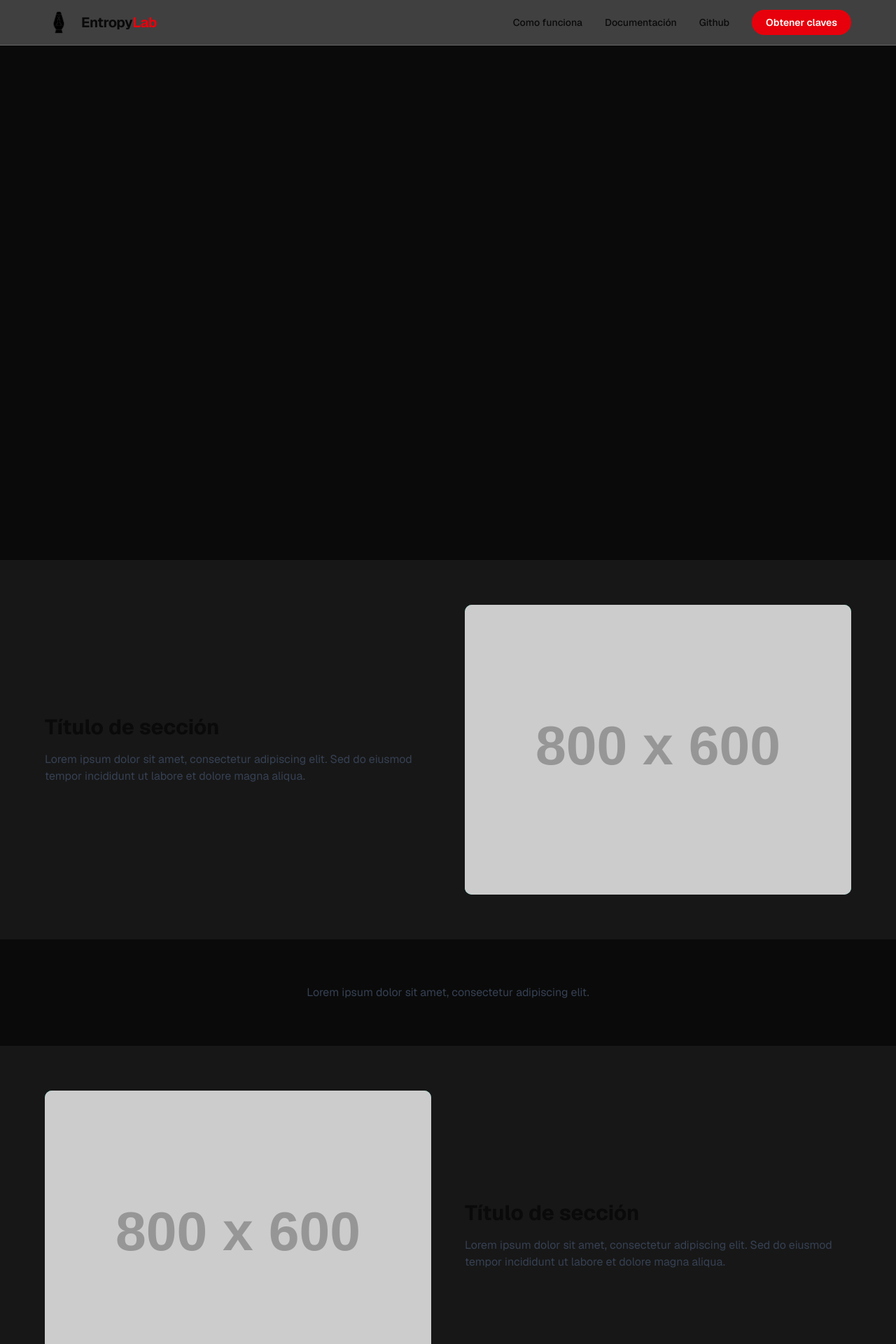
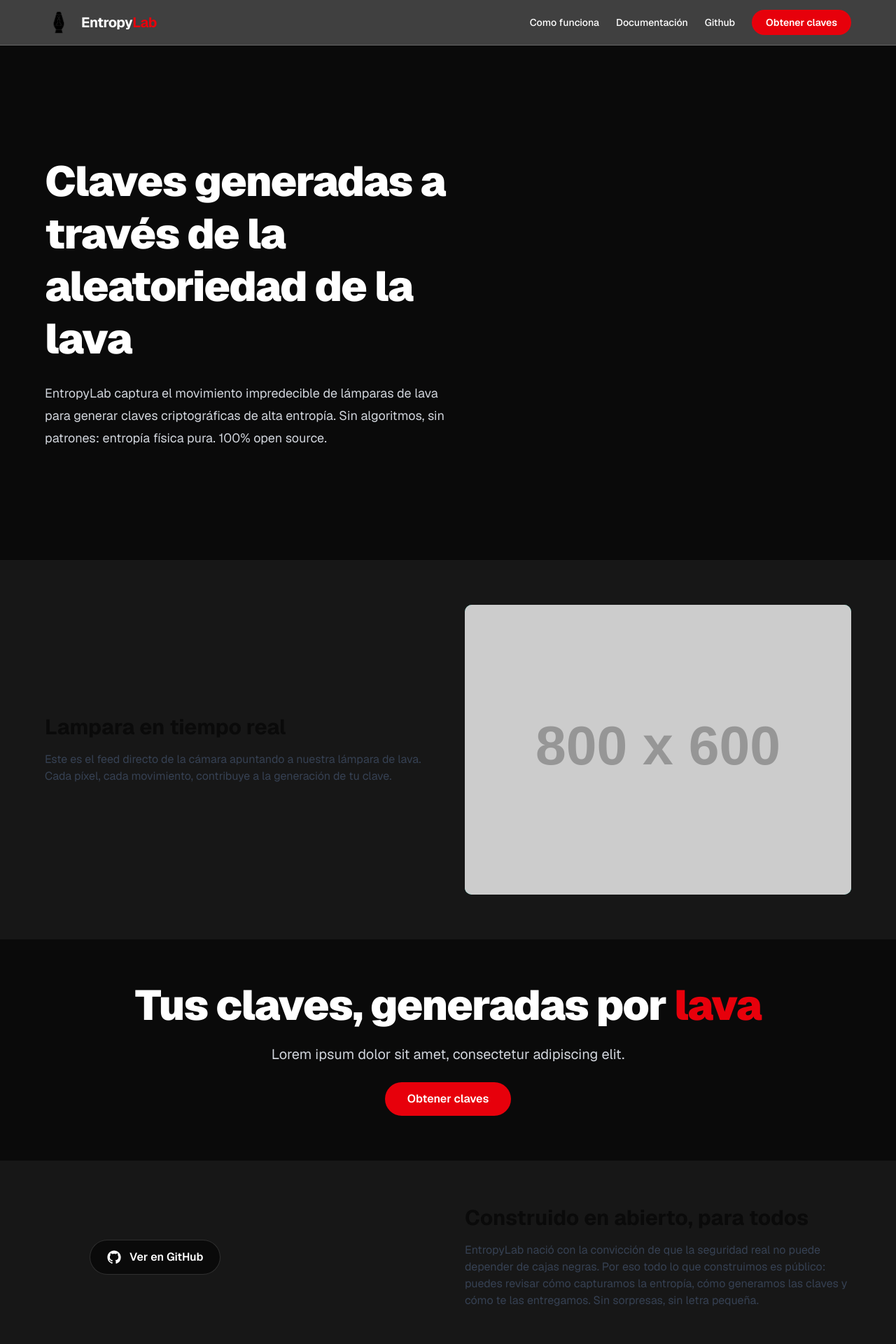
Before and after one commit to Lord-Pat/EntropyLab, a Next.js app: page / in a window 1280 px wide. Shown: the top 1920 px of the page at 70% size. Built offline with nearby package versions, Linux system fonts and the light colour scheme.

Commit message:
Primer prototypo base landing page

```diff
--- a/app/page.tsx
+++ b/app/page.tsx
@@ -5,17 +5,32 @@ export default function Home() {
   return (
     <main>
       <Header />
-      <section className="w-screen h-screen bg-neutral-950">
+      <section className="min-h-screen bg-neutral-950 pt-28 md:pt-16">
+        <div
+          className="mx-auto flex min-h-[calc(100vh-4rem)] items-center px-6"
+          style={{ maxWidth: "1200px" }}
+        >
+          <div className="max-w-2xl lg:max-w-[50%]">
+            <h1 className="text-left text-4xl font-black leading-tight tracking-tight text-white sm:text-5xl md:text-6xl">
+              Claves generadas a través de la aleatoriedad de la lava
+            </h1>
+            <p className="mt-6 text-lg leading-8 text-gray-300">
+              EntropyLab captura el movimiento impredecible de lámparas de lava para generar claves criptográficas de alta entropía.
+              Sin algoritmos, sin patrones: entropía física pura.
+              100% open source.
+            </p>
+          </div>
+        </div>
       </section>
 
       <section className="bg-neutral-900 py-16">
         <div className="mx-auto px-6" style={{ maxWidth: "1200px" }}>
           <div className="flex gap-12 items-center">
             <div className="flex-1 text-left">
-              <h2 className="text-3xl font-bold mb-4">Título de sección</h2>
+              <h2 className="text-3xl font-bold mb-4">Lampara en tiempo real</h2>
               <p className="text-base text-gray-700">
-                Lorem ipsum dolor sit amet, consectetur adipiscing elit. Sed do
-                eiusmod tempor incididunt ut labore et dolore magna aliqua.
+               Este es el feed directo de la cámara apuntando a nuestra lámpara de lava.
+               Cada píxel, cada movimiento, contribuye a la generación de tu clave.
               </p>
             </div>
             <div className="flex-1">
@@ -31,29 +46,52 @@ export default function Home() {
         </div>
       </section>
       <section className="bg-neutral-950 py-16">
-        <div className="mx-auto px-6 flex justify-center items-center" style={{ maxWidth: "1200px" }}>
-          <p className="text-center text-base text-gray-700">
+        <div
+          className="mx-auto px-6 flex flex-col items-center justify-center gap-6"
+          style={{ maxWidth: "1200px" }}
+        >
+          <h1 className="text-center text-4xl font-black tracking-tight text-white sm:text-5xl md:text-6xl ">
+            Tus claves, generadas por <span className="text-red-600">lava</span>
+          </h1>
+          <p className="max-w-2xl text-center text-lg leading-8 text-gray-300 md:text-xl">
             Lorem ipsum dolor sit amet, consectetur adipiscing elit.
           </p>
+          <button
+            type="button"
+            className="rounded-full bg-red-600 px-8 py-3 text-base font-semibold text-white transition-colors hover:bg-red-700"
+          >
+            Obtener claves
+          </button>
         </div>
       </section>
       <section className="bg-neutral-900 py-16">
         <div className="mx-auto px-6" style={{ maxWidth: "1200px" }}>
-          <div className="flex gap-12 items-center">
-            <div className="flex-1">
-              <div className="w-full aspect-4/3 bg-teal-300 rounded-lg overflow-hidden">
-                <img
-                  src="https://placehold.co/800x600"
-                  alt="Placeholder"
-                  className="w-full h-full object-cover"
-                />
-              </div>
+          <div className="flex flex-col gap-10 md:flex-row md:items-center md:gap-12">
+            <div className="flex flex-1 justify-center md:justify-start">
+              <a
+                href="https://github.com/Lord-Pat/EntropyLab"
+                target="_blank"
+                rel="noreferrer"
+                className="inline-flex items-center gap-3 rounded-full border border-white/15 bg-neutral-950 px-6 py-3 text-base font-semibold text-white transition-colors hover:border-white/30 hover:bg-neutral-800 md:ml-16"
+              >
+                <svg
+                  aria-hidden="true"
+                  viewBox="0 0 24 24"
+                  className="h-5 w-5 fill-current"
+                >
+                  <path d="M12 .5C5.65.5.5 5.66.5 12.03c0 5.1 3.29 9.42 7.86 10.95.57.11.78-.25.78-.55 0-.27-.01-1.17-.02-2.12-3.2.7-3.88-1.36-3.88-1.36-.52-1.34-1.28-1.69-1.28-1.69-1.05-.72.08-.71.08-.71 1.16.08 1.77 1.2 1.77 1.2 1.03 1.77 2.7 1.26 3.35.96.1-.75.4-1.26.73-1.55-2.55-.29-5.23-1.28-5.23-5.7 0-1.26.45-2.3 1.19-3.11-.12-.29-.52-1.47.11-3.06 0 0 .97-.31 3.19 1.19a10.9 10.9 0 0 1 5.8 0c2.21-1.5 3.18-1.19 3.18-1.19.64 1.59.24 2.77.12 3.06.74.81 1.19 1.85 1.19 3.11 0 4.43-2.68 5.4-5.24 5.69.41.35.78 1.05.78 2.12 0 1.53-.01 2.76-.01 3.14 0 .31.2.67.79.55a11.53 11.53 0 0 0 7.85-10.95C23.5 5.66 18.35.5 12 .5Z" />
+                </svg>
+                Ver en GitHub
+              </a>
             </div>
             <div className="flex-1 text-left">
-              <h2 className="text-3xl font-bold mb-4">Título de sección</h2>
+              <h2 className="mb-4 text-3xl font-bold">Construido en abierto, para todos</h2>
               <p className="text-base text-gray-700">
-                Lorem ipsum dolor sit amet, consectetur adipiscing elit. Sed do
-                eiusmod tempor incididunt ut labore et dolore magna aliqua.
+                EntropyLab nació con la convicción de que la seguridad real no puede depender de cajas negras.
+                Por eso todo lo que construimos es público:
+                puedes revisar cómo capturamos la entropía,
+                cómo generamos las claves y cómo te las entregamos.
+                Sin sorpresas, sin letra pequeña.
               </p>
             </div>
           </div>
--- a/components/footer.tsx
+++ b/components/footer.tsx
@@ -3,7 +3,10 @@ import Image from "next/image"
 export default function Footer() {
   return (
     <footer className="bg-neutral-800 py-12">
-      <div className="mx-auto px-6 flex justify-between items-center" style={{ maxWidth: "1200px" }}>
+      <div
+        className="mx-auto flex flex-col items-start gap-8 px-4 sm:px-6 md:flex-row md:items-center md:justify-between"
+        style={{ maxWidth: "1200px" }}
+      >
         <div className="flex items-center gap-3">
           <Image
             src="/lava lamp logo.png"
@@ -16,11 +19,20 @@ export default function Footer() {
             Entropy<span className="text-red-600">Lab</span>
           </div>
         </div>
-        <nav className="flex justify-between gap-12">
-          <a href="#" className="text-sm text-teal-100 hover:text-white transition-colors">Inicio</a>
-          <a href="#" className="text-sm text-teal-100 hover:text-white transition-colors">Nosotros</a>
-          <a href="#" className="text-sm text-teal-100 hover:text-white transition-colors">Servicios</a>
-          <a href="#" className="text-sm text-teal-100 hover:text-white transition-colors">Contacto</a>
+
+        <nav className="flex flex-wrap gap-4 sm:gap-8 md:justify-end">
+          <a href="#" className="text-sm text-teal-100 transition-colors hover:text-white">
+            Inicio
+          </a>
+          <a href="#" className="text-sm text-teal-100 transition-colors hover:text-white">
+            Nosotros
+          </a>
+          <a href="#" className="text-sm text-teal-100 transition-colors hover:text-white">
+            Servicios
+          </a>
+          <a href="#" className="text-sm text-teal-100 transition-colors hover:text-white">
+            Contacto
+          </a>
         </nav>
       </div>
     </footer>
--- a/components/header.tsx
+++ b/components/header.tsx
@@ -2,8 +2,11 @@ import Image from "next/image"
 
 export default function Header() {
   return (
-    <header className="fixed top-0 left-0 w-full z-50 bg-neutral-700 backdrop-blur-md border-b border-white/20">
-      <div className="mx-auto px-6 h-16 flex items-center justify-between" style={{ maxWidth: "1200px" }}>
+    <header className="fixed top-0 left-0 z-50 w-full border-b border-white/20 bg-neutral-700 backdrop-blur-md">
+      <div
+        className="mx-auto flex min-h-16 flex-col gap-3 px-4 py-3 sm:px-6 md:flex-row md:items-center md:justify-between md:py-0"
+        style={{ maxWidth: "1200px" }}
+      >
         <div className="flex items-center gap-3">
           <Image
             src="/lava lamp logo.png"
@@ -12,14 +15,26 @@ export default function Header() {
             height={40}
             className="h-10 w-10 object-contain"
           />
-          <div className="text-xl font-bold tracking-tight text-neutral-  0">
+          <div className="text-xl font-bold tracking-tight text-white">
             Entropy<span className="text-red-600">Lab</span>
           </div>
         </div>
-        <nav className="flex items-center gap-8">
-          <a href="#" className="text-sm font-medium text-neutral-0 hover:text-teal-600 transition-colors">Como funciona</a>
-          <a href="#" className="text-sm font-medium text-neutral-0 hover:text-teal-600 transition-colors">Documentación</a>
-          <a href="#" className="text-sm font-medium text-neutral-0 hover:text-teal-600 transition-colors">Github</a>
+
+        <nav className="flex flex-wrap items-center gap-4 sm:gap-6 md:justify-end">
+          <a href="#" className="text-sm font-medium text-white transition-colors hover:text-teal-300">
+            Como funciona
+          </a>
+          <a href="#" className="text-sm font-medium text-white transition-colors hover:text-teal-300">
+            Documentación
+          </a>
+          <a
+            href="https://github.com/Lord-Pat/EntropyLab"
+            target="_blank"
+            rel="noreferrer"
+            className="text-sm font-medium text-white transition-colors hover:text-teal-300"
+          >
+            Github
+          </a>
           <a
             href="#"
             className="rounded-full bg-red-600 px-5 py-2 text-sm font-semibold text-white transition-colors hover:bg-red-700"
```
